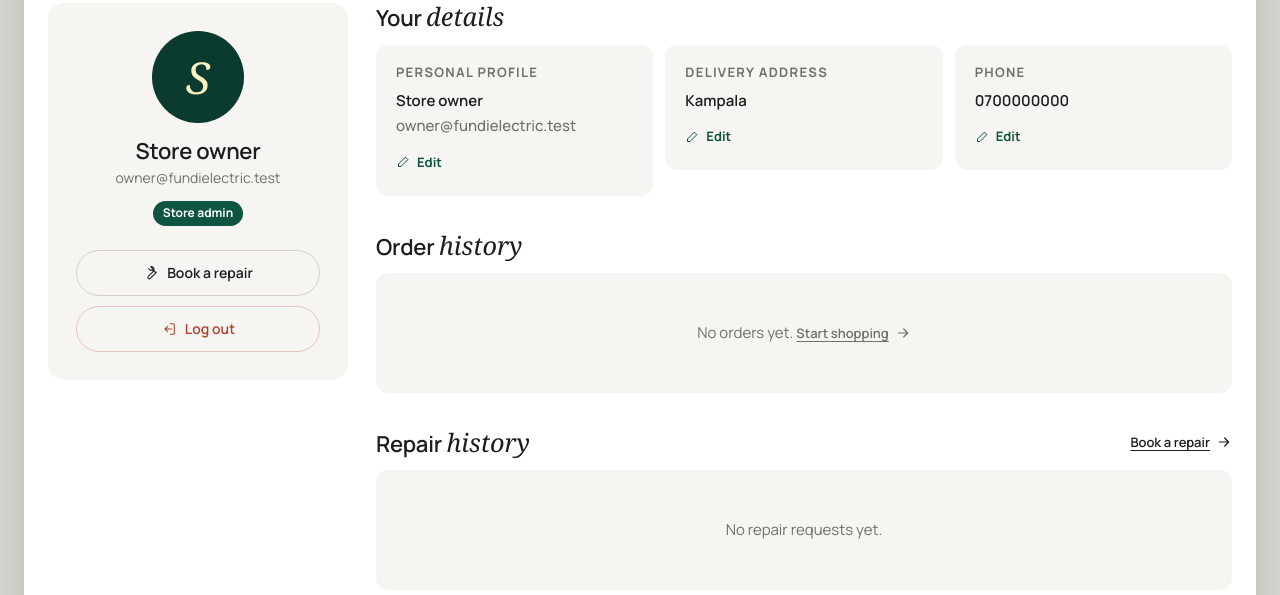
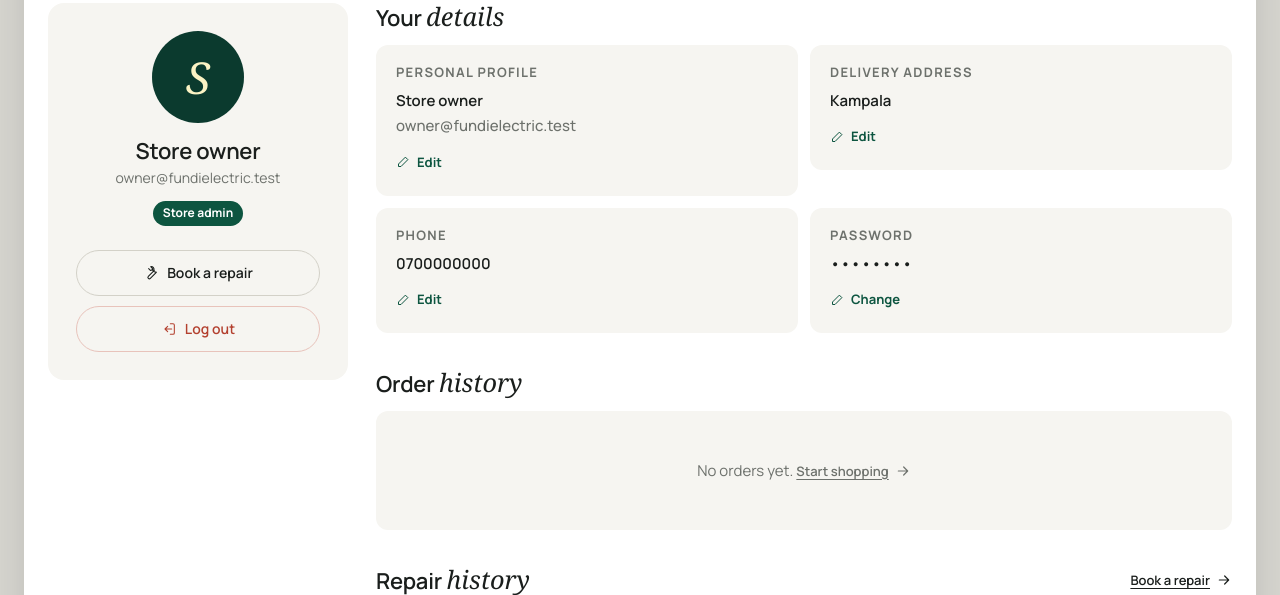
Before and after one commit to NicholasOpifeni/fundi-electric, a PHP site: page /profile.php in a window 1280 px wide. Shown: the part 275-870 px from the top of the page. Run offline with PHP 8.4, Linux system fonts and the light colour scheme; a user stored in the database is signed in; data comes from the database, SQL or seed files in the repository; data that the repository does not hold is empty; some web fonts are replaced.

Commit message:
Let customers change their password from the profile

```diff
--- a/css/app.css
+++ b/css/app.css
@@ -1255,7 +1255,7 @@ img.media--photo { object-fit: cover; }
 .account-section__head h2 em { font-size: 1.15em; }
 
 /* Details cards: each shows a saved value and opens a small edit form. */
-.detail-grid { display: grid; grid-template-columns: repeat(3, 1fr); align-items: start; gap: 12px; }
+.detail-grid { display: grid; grid-template-columns: repeat(2, 1fr); align-items: start; gap: 12px; }
 .detail { padding: 20px; border-radius: var(--radius); background: var(--card); }
 .detail h3 { color: var(--muted); font-size: 13px; font-weight: 700; letter-spacing: .1em; text-transform: uppercase; }
 .detail p { margin-top: 10px; font-weight: 600; overflow-wrap: anywhere; }
@@ -1278,7 +1278,6 @@ img.media--photo { object-fit: cover; }
 
 @media (max-width: 960px) {
   .account { grid-template-columns: 1fr; }
-  .detail-grid { grid-template-columns: 1fr 1fr; }
 }
 
 @media (max-width: 720px) {
--- a/profile.php
+++ b/profile.php
@@ -47,12 +47,28 @@ if ($_SERVER['REQUEST_METHOD'] === 'POST') {
         if (!$errors) {
             db_exec($conn, 'UPDATE customer SET customer_phone = ? WHERE customer_id = ?', 'si', array(normalise_phone($form['phone']), $uid));
         }
+    } elseif ($section === 'password') {
+        $current = isset($_POST['current_password']) && is_string($_POST['current_password']) ? $_POST['current_password'] : '';
+        $new     = isset($_POST['password']) && is_string($_POST['password']) ? $_POST['password'] : '';
+        $repeat  = isset($_POST['password_repeat']) && is_string($_POST['password_repeat']) ? $_POST['password_repeat'] : '';
+        $stored  = db_one($conn, 'SELECT customer_pwd FROM customer WHERE customer_id = ?', 'i', array($uid));
+
+        if (!password_verify($current, (string) $stored['customer_pwd'])) {
+            $errors = array('current_password' => 'That isn’t your current password.');
+        } else {
+            $errors = new_password_errors($new, $repeat);
+        }
+        if (!$errors) {
+            db_exec($conn, 'UPDATE customer SET customer_pwd = ? WHERE customer_id = ?', 'si', array(password_hash($new, PASSWORD_DEFAULT), $uid));
+            // As at login, give this browser a fresh session ID once the password changes.
+            session_regenerate_id(true);
+        }
     } else {
         redirect('profile.php');
     }
 
     if (!$errors) {
-        flash('Your details were saved.');
+        flash($section === 'password' ? 'Your password was changed.' : 'Your details were saved.');
         redirect('profile.php#details');
     }
     $open = $section;
@@ -166,6 +182,34 @@ include __DIR__ . '/includes/headerNav.php';
             </form>
           </details>
         </div>
+
+        <div class="detail">
+          <h3>Password</h3>
+          <p><span aria-hidden="true">••••••••</span><span class="sr-only">Hidden</span></p>
+          <details<?php echo $open === 'password' ? ' open' : ''; ?>>
+            <summary><?php echo icon('edit'); ?> Change</summary>
+            <form class="form" action="profile.php#details" method="post" novalidate>
+              <?php echo csrf_field(); ?>
+              <input type="hidden" name="section" value="password">
+              <div class="field">
+                <label for="current_password">Current password</label>
+                <input type="password" id="current_password" name="current_password" autocomplete="current-password" required<?php echo field_attrs($errors, 'current_password'); ?>>
+                <?php echo field_error($errors, 'current_password'); ?>
+              </div>
+              <div class="field">
+                <label for="password">New password</label>
+                <input type="password" id="password" name="password" minlength="8" autocomplete="new-password" required<?php echo field_attrs($errors, 'password'); ?>>
+                <?php echo isset($errors['password']) ? field_error($errors, 'password') : '<p class="hint">At least 8 characters.</p>'; ?>
+              </div>
+              <div class="field">
+                <label for="password_repeat">Repeat new password</label>
+                <input type="password" id="password_repeat" name="password_repeat" autocomplete="new-password" required<?php echo field_attrs($errors, 'password_repeat'); ?>>
+                <?php echo field_error($errors, 'password_repeat'); ?>
+              </div>
+              <button class="btn btn--sm" type="submit">Change password</button>
+            </form>
+          </details>
+        </div>
       </div>
     </section>
 
```
